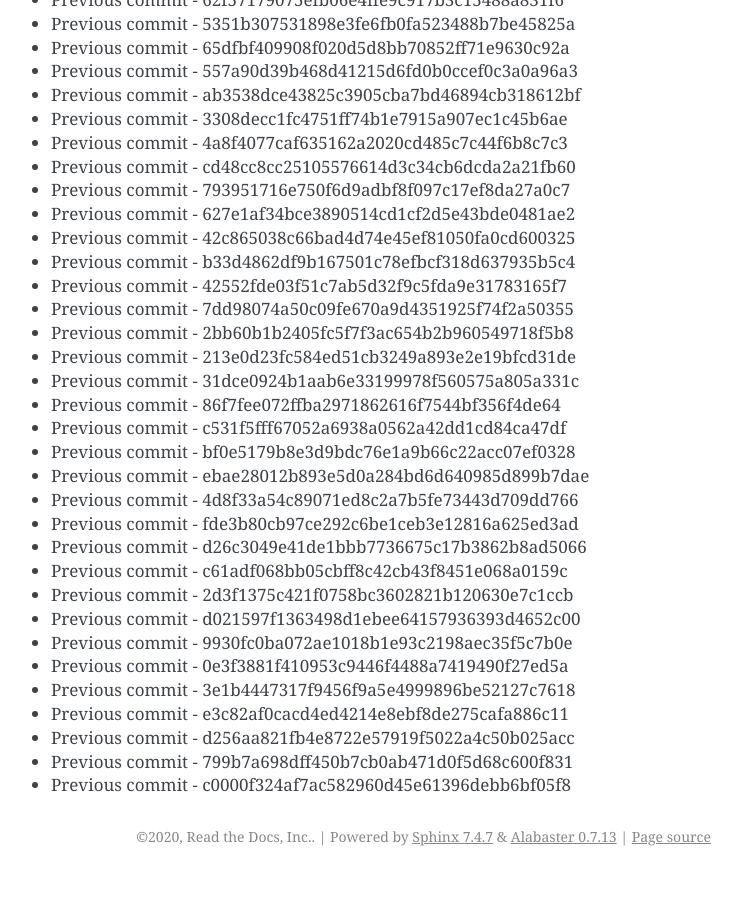
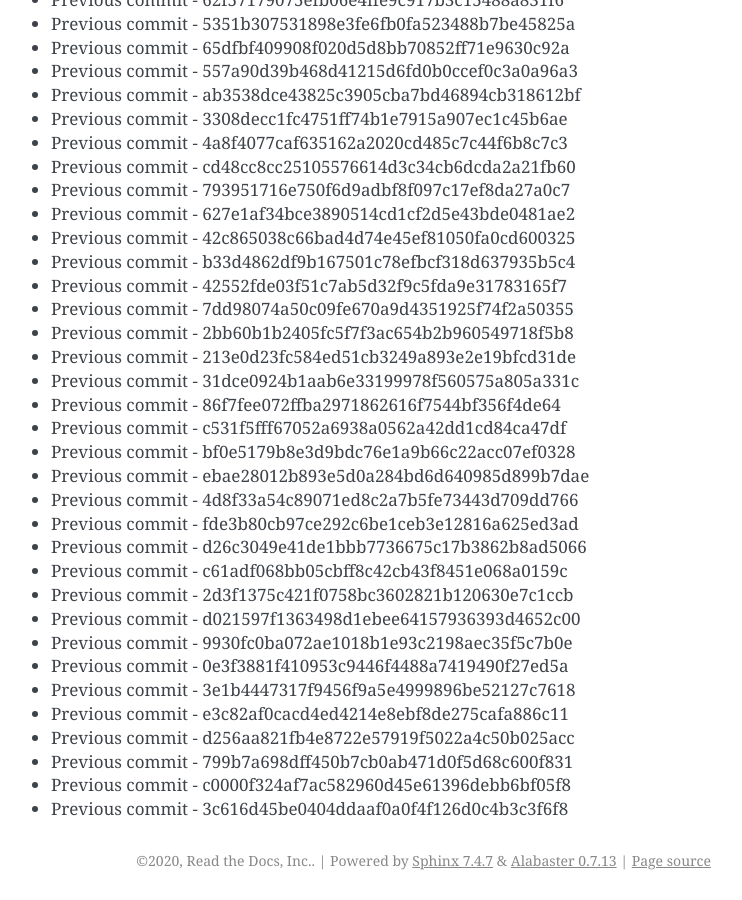
Before and after one commit to readthedocs/rtd-git-stresstest, a Sphinx documentation site: the page built from docs/updates.rst, in a window 1280 px wide and 900 px high, scrolled down 51914 px. Shown: the whole window, without its empty margins (399-1141 px from the left). Built offline with Sphinx 7.4.7, drawn with Linux system fonts in a browser that asks for light colours; before the commit the page ends 52790 px from its top, so only the background shows below that.

Commit message:
Generating commit from previous: 3c616d45be0404ddaaf0a0f4f126d0c4b3c3f6f8

```diff
--- a/docs/updates.rst
+++ b/docs/updates.rst
@@ -2213,3 +2213,4 @@ It can be tested for any performance characteristics.
 * Previous commit - d256aa821fb4e8722e57919f5022a4c50b025acc
 * Previous commit - 799b7a698dff450b7cb0ab471d0f5d68c600f831
 * Previous commit - c0000f324af7ac582960d45e61396debb6bf05f8
+* Previous commit - 3c616d45be0404ddaaf0a0f4f126d0c4b3c3f6f8
```
